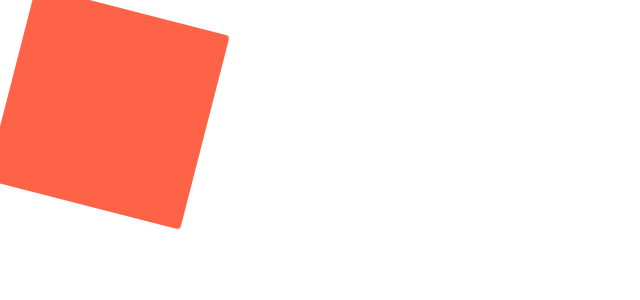
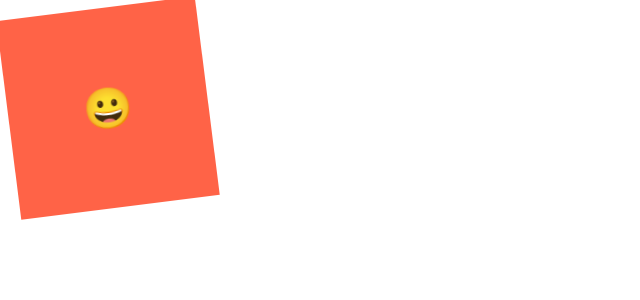
Before and after one commit to isjennifer/react-master, a React (Create React App) app: page / in a window 1280 px wide. Shown: the top 300 px of the page, without its empty margins (0-640 px from the left). Built offline with nearby package versions, Linux system fonts and the light colour scheme.

Commit message:
styled-components: 하위컴포 타겟팅

```diff
--- a/src/App.js
+++ b/src/App.js
@@ -9,12 +9,11 @@ const rotateAnimation = keyframes`
     transform : rotate(0deg);
   }
   50% {
-    border-radius : 100px;
-    transform:rotate(360deg);
+    transform:rotate(180deg);
   }
   100% {
     border-radius : 0px;
-    transform : rotate(0deg);
+    transform : rotate(360deg);
   }
 `;
 
@@ -22,13 +21,27 @@ const Box = styled.div`
   background-color : tomato;
   width : 200px;
   height : 200px;
-  animation : ${rotateAnimation} 1s linear infinite
+  display : flex;
+  justify-content : center;
+  align-items : center;
+  animation : ${rotateAnimation} 1s linear infinite;
+  span {
+    font-size: 40px;
+    &:hover {
+      font-size: 60px;
+    }
+    &:active {
+      opacity: 0;
+    }
+  };
 `;
 
 function App() {
   return (
     <Wrapper>
-      <Box />
+      <Box>
+        <span>😀</span>
+      </Box>
     </Wrapper>
   );
 }
```
